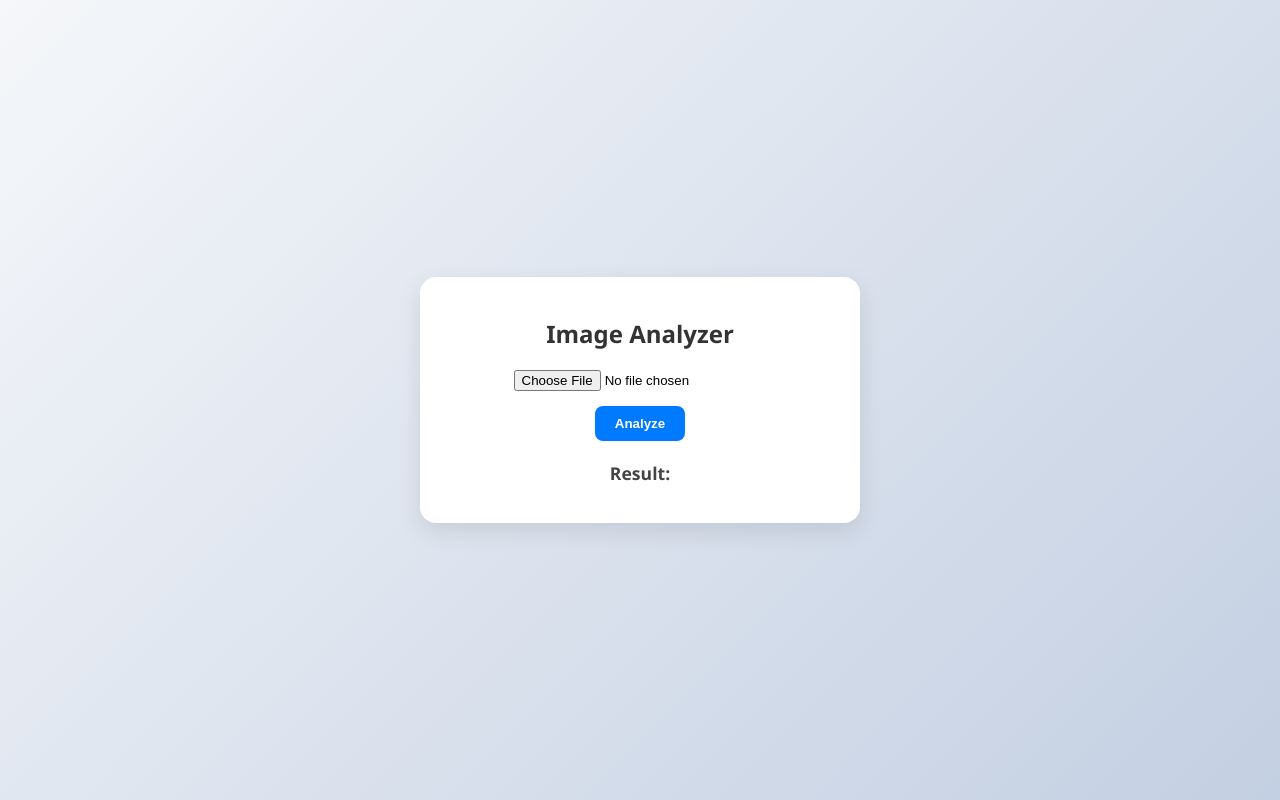
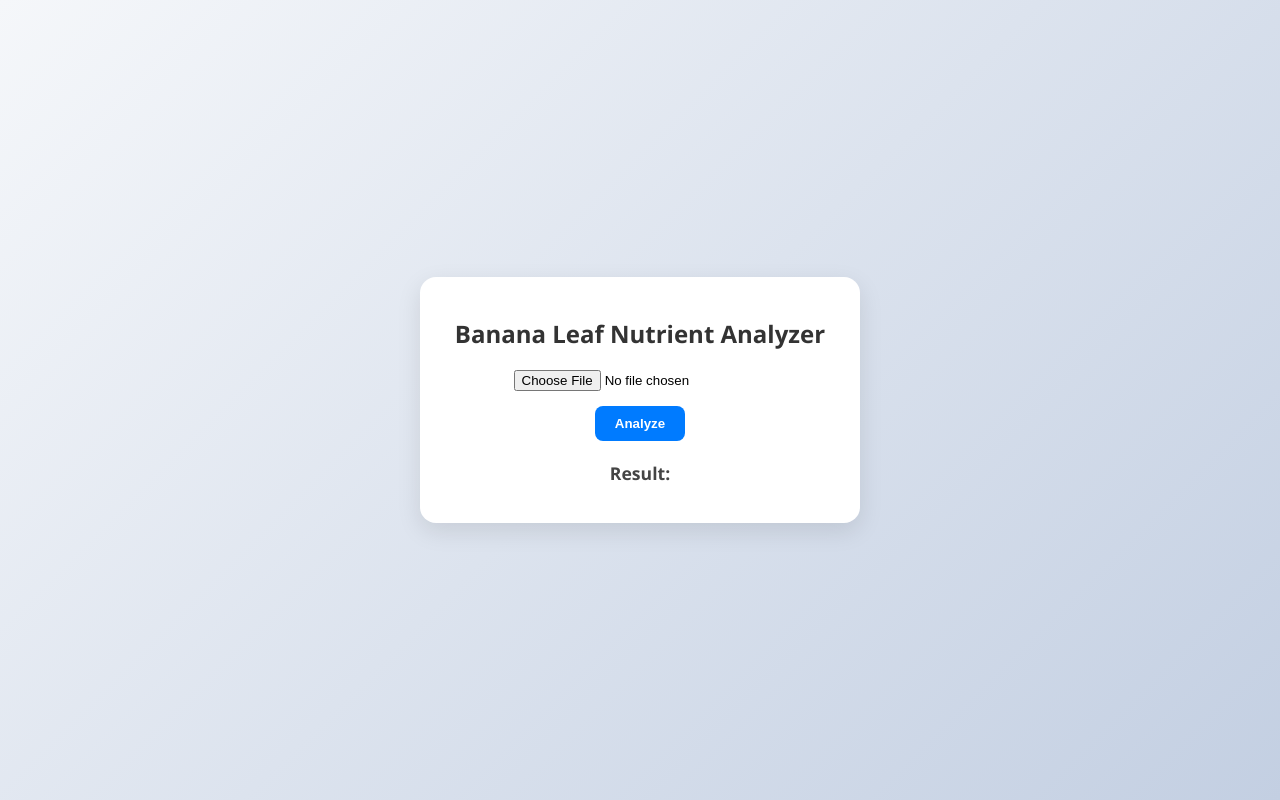
Before and after one commit to Anshusuni/sp, a React (Create React App) app in the folder image-analyzer/: page / in a window 1280 px wide. Built offline with nearby package versions, Linux system fonts and the light colour scheme.

Commit message:
Update App.js

```diff
--- a/image-analyzer/src/App.js
+++ b/image-analyzer/src/App.js
@@ -36,7 +36,7 @@ function App() {
 
   return (
     <div className="App" style={{ padding: 20 }}>
-      <h2>Image Analyzer</h2>
+      <h2>Banana Leaf Nutrient Analyzer</h2>
       <input type="file" onChange={handleImageChange} />
       <button onClick={handleAnalyze} disabled={loading}>
         {loading ? 'Analyzing...' : 'Analyze'}
```
